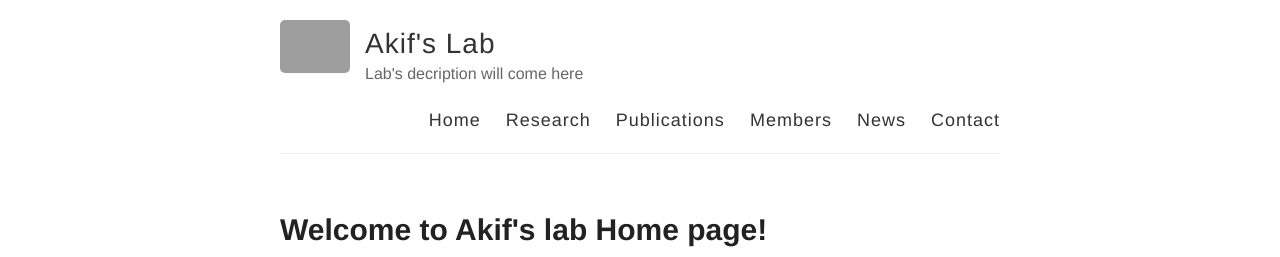
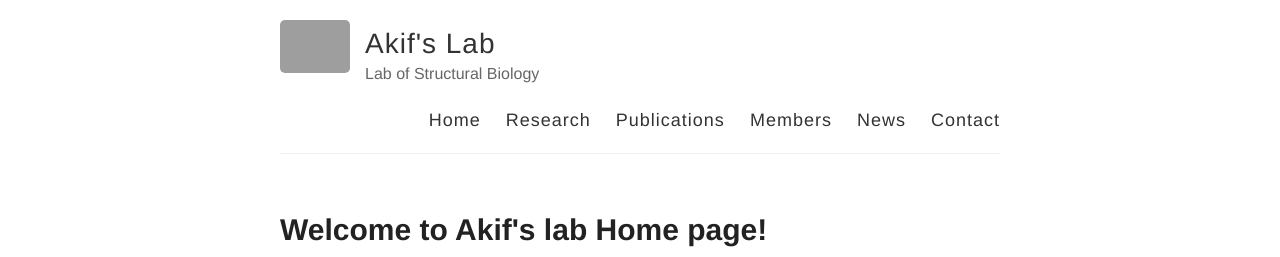
Before and after one commit to akifslab/akifslab.github.io, a Jekyll site: the page built from index.html, in a window 1280 px wide. Shown: the top 257 px of the page. Built offline with Jekyll 4.4.1, drawn with Linux system fonts in a browser that asks for light colours; grey boxes are pictures that could not be loaded.

Commit message:
Update _config.yml

```diff
--- a/_config.yml
+++ b/_config.yml
@@ -6,7 +6,7 @@
 name: Akif's Lab
 
 # Short bio or description (displayed in the header)
-description: Lab's decription will come here
+description: Lab of Structural Biology
 
 # URL of your avatar or profile pic (you could use your GitHub profile pic)
 avatar: https://raw.githubusercontent.com/barryclark/jekyll-now/master/images/jekyll-logo.png
```
